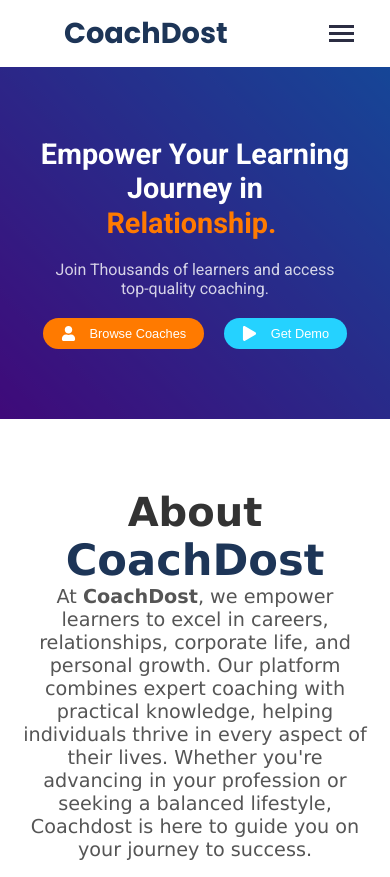
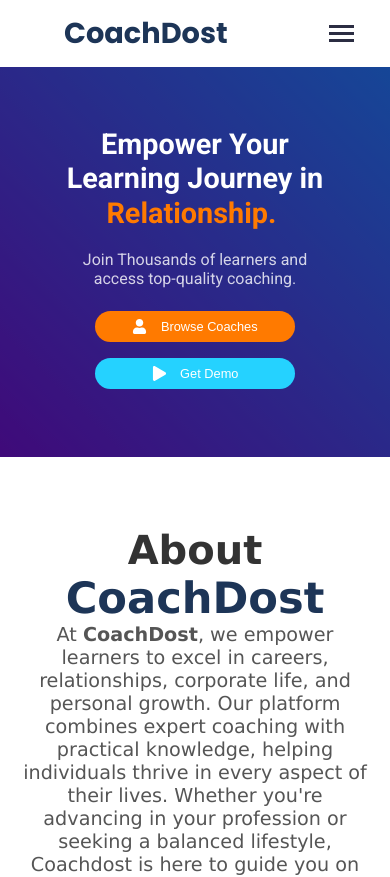
Before and after one commit to gurudesh0801/coachdost, a React (Vite) app: page / in a window 390 px wide. Shown: the top 877 px of the page. Built offline with nearby package versions, Linux system fonts and the light colour scheme; a web font is replaced by a local one.

Commit message:
add page

```diff
--- a/src/Components/Home/Home.css
+++ b/src/Components/Home/Home.css
@@ -3,11 +3,7 @@
   position: relative;
   width: 100%;
   height: 100vh;
-  background: linear-gradient(
-    45deg,
-    #6a11cb,
-    #2575fc
-  ); /* Vibrant gradient background */
+  background: linear-gradient(45deg, #6a11cb, #2575fc);
   display: flex;
   align-items: center;
   justify-content: center;
@@ -15,9 +11,10 @@
   font-family: "Roboto", sans-serif;
   color: white;
   text-align: center;
+  flex-wrap: wrap;
 }
 
-/* Hero Overlay (Subtle darkening to make text more readable) */
+/* Hero Overlay */
 .hero-overlay {
   position: absolute;
   top: 0;
@@ -35,6 +32,19 @@
   padding: 20px;
   max-width: 900px;
   width: 100%;
+  text-align: center;
+  animation: slideIn 1s ease-out;
+}
+
+@keyframes slideIn {
+  0% {
+    opacity: 0;
+    transform: translateX(-50px);
+  }
+  100% {
+    opacity: 1;
+    transform: translateX(0);
+  }
 }
 
 .hero-title {
@@ -67,6 +77,15 @@
   }
 }
 
+.hero-subtitle {
+  font-size: 1.5rem;
+  margin-bottom: 30px;
+  max-width: 800px;
+  margin: 0 auto;
+  opacity: 0.8;
+  animation: slideIn 1.2s ease;
+}
+
 /* Typing cursor blink effect */
 @keyframes blink {
   50% {
@@ -74,37 +93,41 @@
   }
 }
 
-.hero-subtitle {
-  font-size: 1.5rem;
-  margin-bottom: 30px;
-  max-width: 800px;
-  margin: 0 auto;
-  opacity: 0.8;
-}
-
-.cta-buttons {
-  display: flex;
-  justify-content: center;
-  gap: 20px;
-  margin-top: 20px;
-}
-
+/* CTA Buttons with Hover Floating Effect */
 .cta-button {
+  display: inline-flex; /* Ensures both text and icon are centered */
+  align-items: center;
+  justify-content: center; /* Centers text and icon within the button */
   padding: 12px 30px;
+  margin: 1rem 0.5rem;
   font-size: 1rem;
-  background-color: #ff7a00;
+  background: #ff7a00;
   border: none;
   border-radius: 30px;
   color: white;
-  display: flex;
-  align-items: center;
   gap: 10px;
   cursor: pointer;
   transition: all 0.3s ease;
 }
 
+.cta-button .icon {
+  display: inline-flex; /* Ensures icon is aligned with the text */
+  align-items: center;
+  justify-content: center;
+}
+
+@keyframes floatUp {
+  0% {
+    transform: translateY(0px);
+  }
+  100% {
+    transform: translateY(-5px);
+  }
+}
+
 .cta-button:hover {
   background-color: #e65c00;
+  transform: scale(1.05);
 }
 
 .cta-button.demo-btn {
@@ -115,7 +138,7 @@
   background-color: #00b1d6;
 }
 
-/* Image Section Styling */
+/* Image Section Styling with Zoom Effect */
 .hero-image {
   position: absolute;
   bottom: 0;
@@ -132,46 +155,79 @@
   height: 100%;
   object-fit: cover;
   filter: brightness(50%);
-}
-
-.image-overlay {
-  position: absolute;
-  top: 0;
-  left: 0;
-  width: 100%;
-  height: 100%;
-  background: rgba(0, 0, 0, 0.4);
+  transition: transform 0.5s ease-in-out;
 }
 
 /* Responsive Design */
-@media (max-width: 768px) {
+@media (max-width: 1024px) {
   .hero-section {
     height: auto;
-    padding: 50px 20px;
+    padding: 40px 20px;
     flex-direction: column;
     justify-content: flex-start;
   }
 
   .hero-title {
-    font-size: 2.5rem;
+    font-size: 3rem;
+  }
+  .dynamic-text {
+    font-size: 3rem;
+  }
+  .hero-subtitle {
+    font-size: 1.4rem;
+    margin-bottom: 20px;
   }
 
+  .cta-buttons {
+    flex-direction: column;
+    gap: 15px;
+    text-align: center;
+  }
+  .cta-button {
+    margin: 0.5rem 0.5rem;
+  }
+
+  .hero-image {
+    position: relative;
+    width: 100%;
+    height: 300px;
+    order: -1;
+  }
+
+  .hero-content {
+    padding: 20px;
+    width: 90%;
+  }
+}
+
+@media (max-width: 768px) {
+  .hero-title {
+    font-size: 2.2rem;
+  }
   .dynamic-text {
-    font-size: 2.5rem;
+    font-size: 2.2rem;
+  }
+  .hero-subtitle {
+    font-size: 1.1rem;
+    margin-bottom: 15px;
+  }
+
+  .cta-buttons {
+    flex-direction: column;
+    gap: 15px;
+    align-items: center;
+    width: 100%; /* Ensures buttons stay centered */
   }
 
   .cta-button {
     font-size: 0.9rem;
     padding: 10px 20px;
-  }
-
-  .hero-subtitle {
-    font-size: 1.2rem;
+    width: 80%; /* Center buttons and give them a wider look */
+    max-width: 250px;
   }
 
   .hero-image {
-    width: 100%;
-    height: 50%;
+    display: none;
   }
 }
 
@@ -179,21 +235,27 @@
   .hero-title {
     font-size: 1.8rem;
   }
-
   .dynamic-text {
     font-size: 1.8rem;
+  }
+  .hero-subtitle {
+    font-size: 1rem;
+  }
+
+  .cta-buttons {
+    align-items: center;
+    width: 100%;
   }
 
   .cta-button {
     font-size: 0.8rem;
     padding: 8px 18px;
+    width: 80%;
+    max-width: 200px;
   }
 
   .hero-image {
-    display: none; /* Hide the image on small screens */
-  }
-
-  .hero-subtitle {
-    font-size: 1rem;
+    display: none;
+    height: 200px;
   }
 }
--- a/src/Components/Navbar/Navbar.css
+++ b/src/Components/Navbar/Navbar.css
@@ -193,20 +193,23 @@
 
 .navbar-login:hover {
   transition: 1s;
-  transform: scale(1.1);
+  /* transform: scale(1.1); */
+  background-color: #b20000;
   cursor: pointer;
 }
 
 .navbar-signup {
   background-color: transparent;
-  color: #000000;
+  color: #ff6a00;
   transition: background-color 0.3s, color 0.3s;
 }
 
 .navbar-signup:hover {
-  transition: 1s;
-  transform: scale(1.1);
+  transition: 0.5s;
+  /* transform: scale(1.1); */
+  color: #000000;
   cursor: pointer;
+  background-color: #ff977b;
 }
 
 /* Menu icon for mobile */
```
